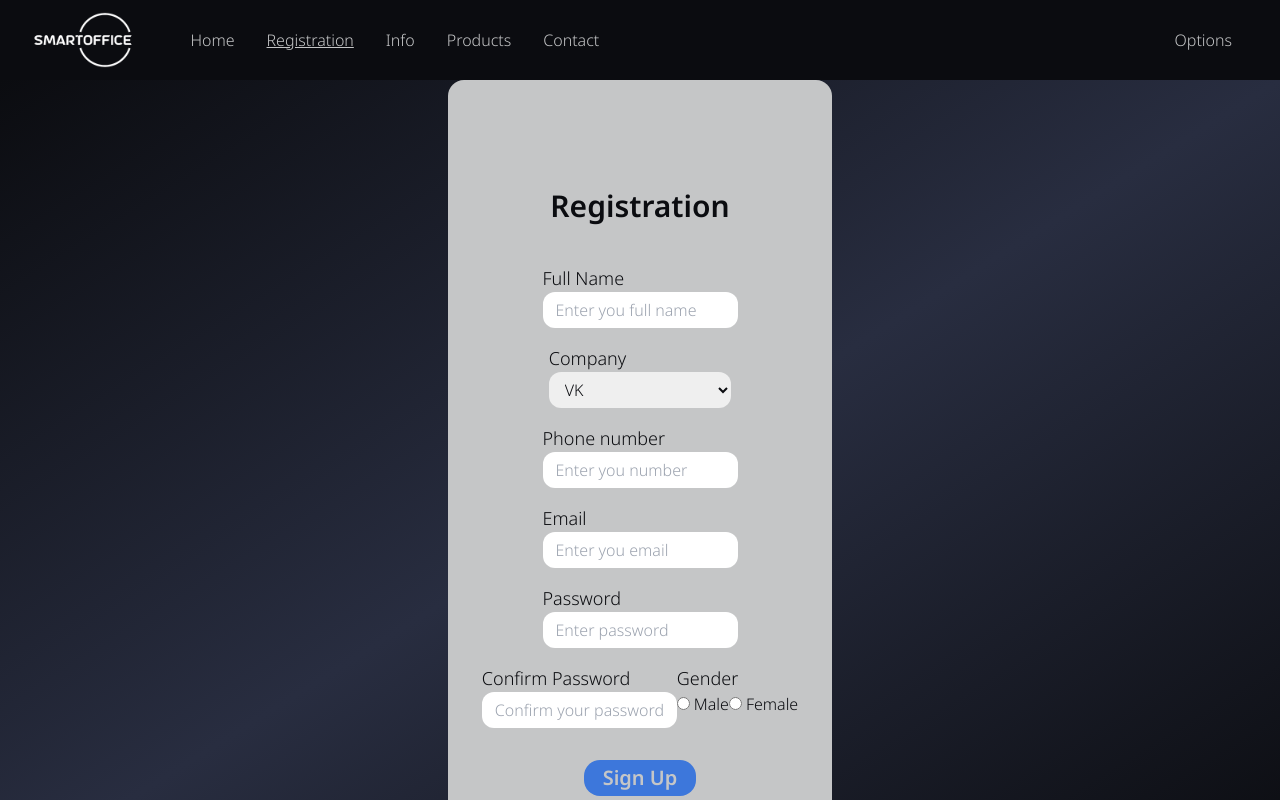
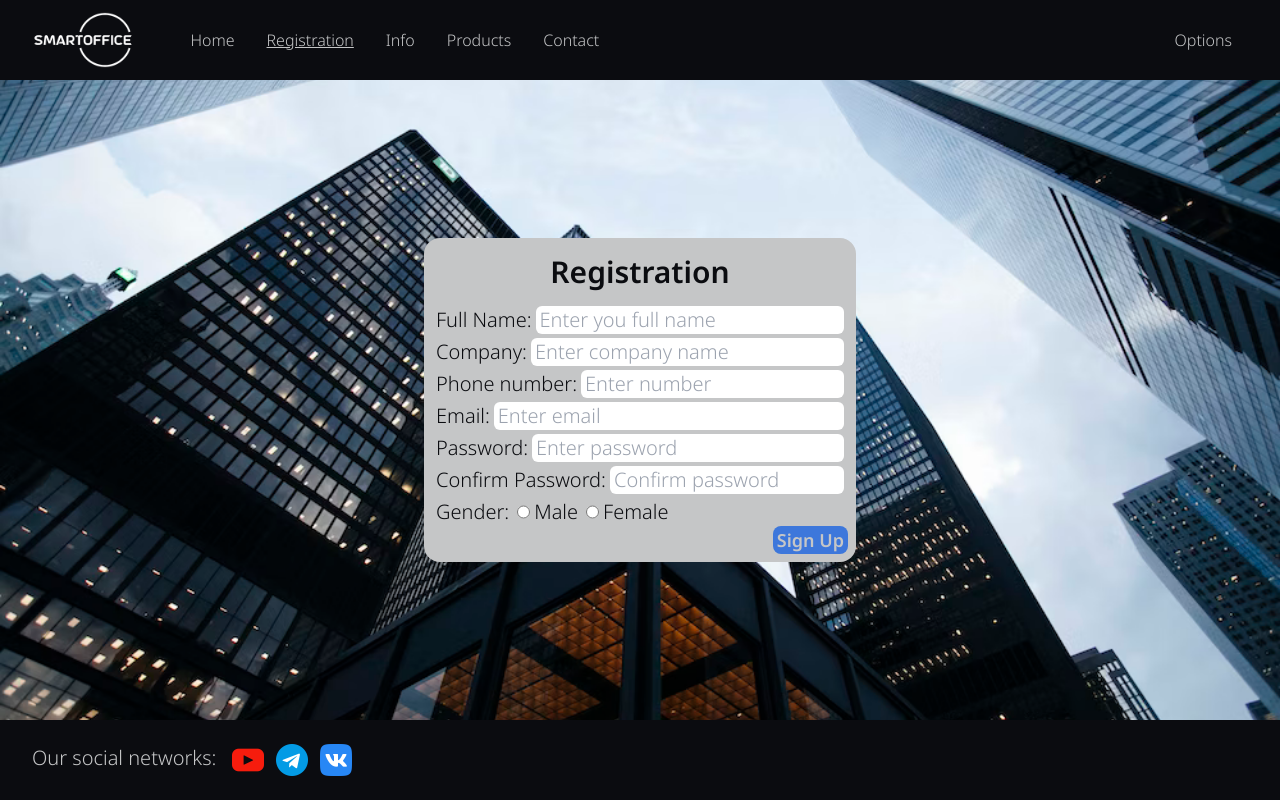
Before and after one commit to Michael2464/SmartOffice, a Vue app: page /registration in a window 1280 px wide. Shown: the top 800 px of the page. Built offline with nearby package versions, Linux system fonts and the light colour scheme.

Commit message:
Update RegPage

```diff
--- a/src/views/Home.vue
+++ b/src/views/Home.vue
@@ -2,12 +2,11 @@
   <!-- Information -->
   <div class="bg-blackCL text-whiteC">
     <!-- Image + Title -->
-    <div class="w-full h-screen bg-no-repeat bg-cover bg-center brightness-50" style="background-image: url('./public/images/skyskipers.png');">
-      <div class="flex justify-center w-full h-full bottom-0 bg-gradient-to-t from-blackCL to-35% brightness-200">
+    <div class="w-full h-[calc(100vh-160px)] mb-20 bg-no-repeat bg-cover bg-center" style="background-image: url('./public/images/skyskipers.png');">
+      <div class="flex justify-center w-full h-full bottom-0 bg-gradient-to-t from-blackCL to-20%">
         <div class="flex-col w-fit h-fit m-auto space-y-4 text-whiteC">
           <h1 class="w-fit m-auto text-8xl">SmartOffice</h1>
           <p class="w-fit m-auto text-5xl">Us is your solution!</p>
-          <p class="invisible h-32">#</p>
         </div>
       </div>
     </div>
--- a/src/views/Registration.vue
+++ b/src/views/Registration.vue
@@ -1,90 +1,99 @@
 <template>
-  <div id="customFont" class="bg-gradient-to-br from-blackC via-darkBlueC to-blackC">
+  <div
+    class="flex w-full h-[calc(100vh-160px)] bg-center bg-no-repeat bg-cover"
+    style="background-image: url('./public/images/skyskipers.png')"
+  >
+    <div class="rounded-2xl w-fit m-auto text-blackC bg-whiteC">
+      <form class="p-2" action="#">
+        <h2 class="w-fit p-2 pb-4 text-3xl font-semibold m-auto">Registration</h2>
 
-    <!-- DOESN'T WORK -->
-    <div class="bg-[url('../assets/images/skyskipers.png')] h-1/2 bg-center bg-no-repeat bg-cover"></div>
-
-    <div class="m-auto text-blackC bg-whiteC max-w-sm w-full h-[720px]
-    rounded-2xl px-4 flex justify-center items-center h-screen">
-      <form action="#">
-        <div class="text-3xl text-center font-semibold relative pt-6 pb-8
-        before:content-[] before:absolute before:left-0 before:bottom-0
-        before:h-1 before:w-12 before:bg-darkBlueC">Registration</div>
-
-        <div class="flex flex-wrap justify-center">
-
-          <div class="my-2 w-[calc(100% / 2)]">
-            <span class="font-medium text-lg">Full Name</span>
-            <input class="h-9 w-full block pl-3 border-solid border rounded-xl
-            border-b-2 outline-none border-transparent transition ease-in-out
-            duration-150 focus:border-lightBlueC valid:border-lightBlueC" type="text" placeholder="Enter you full name"
-              required>
+        <div class="text-xl px-1 space-y-1">
+          <div class="flex space-x-1">
+            <span>Full Name:</span>
+            <input
+              name="full_name"
+              class="grow rounded-md px-1"
+              type="text"
+              placeholder="Enter you full name"
+              required
+            >
           </div>
 
-          <div class="my-2 w-[calc(100% / 2)]">
-            <span class="font-medium text-lg">Company</span>
-            <select class="h-9 w-full pl-3 rounded-xl" name="Companies">
-              <option value="vk">VK</option>
-              <option value="yandex">Yandex</option>
-              <option value="coolguys">Cool Guys</option>
-            </select>
+          <div class="flex space-x-1">
+            <span>Company:</span>
+            <input
+              name="company"
+              class="grow rounded-md px-1"
+              type="text"
+              placeholder="Enter company name"
+              required
+            >
           </div>
 
-          <div class="my-2 w-[calc(100% / 2)]">
-            <span class="font-medium text-lg">Phone number</span>
-            <input class="h-9 w-full block pl-3 border-solid border rounded-xl
-            border-b-2 outline-none border-transparent transition ease-in-out
-            duration-150 focus:border-lightBlueC valid:border-lightBlueC" type="text" placeholder="Enter you number"
-              required>
+          <div class="flex space-x-1">
+            <span>Phone number:</span>
+            <input
+              name="phone_number"
+              class="grow rounded-md px-1"
+              type="text"
+              placeholder="Enter number"
+              required
+            >
           </div>
 
-          <div class="my-2 w-[calc(100% / 2)]">
-            <span class="font-medium text-lg">Email</span>
-            <input class="h-9 w-full block pl-3 border-solid border rounded-xl
-            border-b-2 outline-none border-transparent transition ease-in-out
-            duration-150 focus:border-lightBlueC valid:border-lightBlueC" type="text" placeholder="Enter you email"
-              required>
+          <div class="flex space-x-1">
+            <span>Email:</span>
+            <input
+              name="email"
+              class="grow rounded-md px-1"
+              type="text"
+              placeholder="Enter email"
+              required
+            >
           </div>
 
-          <div class="my-2 w-[calc(100% / 2)]">
-            <span class="font-medium text-lg">Password</span>
-            <input class="h-9 w-full block pl-3 border-solid border rounded-xl
-            border-b-2 outline-none border-transparent transition ease-in-out
-            duration-150 focus:border-lightBlueC valid:border-lightBlueC" type="text" placeholder="Enter password"
-              required>
+          <div class="flex space-x-1">
+            <span>Password:</span>
+            <input
+              name="password"
+              class="grow rounded-md px-1"
+              type="text"
+              placeholder="Enter password"
+              required
+            >
           </div>
 
-          <div class="my-2 w-[calc(100% / 2)]">
-            <span class="font-medium text-lg">Confirm Password</span>
-            <input class="h-9 w-full block pl-3 border-solid border rounded-xl
-            border-b-2 outline-none border-transparent transition ease-in-out
-            duration-150 focus:border-lightBlueC valid:border-lightBlueC" type="text"
-              placeholder="Confirm your password" required>
+          <div class="flex space-x-1">
+            <span>Confirm Password:</span>
+            <input
+              name="reply_password"
+              class="grow rounded-md px-1"
+              type="text"
+              placeholder="Confirm password"
+              required
+            >
           </div>
 
-          <div class="my-2 w-[calc(100% / 2)]">
-            <span class="font-medium text-lg">Gender</span>
-            <div class="flex w-2/5 justify-between">
-              <label class="flex align-center" for="">
-                <fieldset>
-                  <input class="mr-1" id="setG_male" type="radio">
-                </fieldset>
-                <span>Male</span>
-              </label>
-              <label class="flex align-center" for="">
-                <fieldset>
-                  <input class="mr-1" id="setG_female" type="radio">
-                </fieldset>
-                <span>Female</span>
-              </label>
-            </div>
+          <div class="flex space-x-2">
+            <span class="">Gender:</span>
+            <label class="flex justify-center space-x-1">
+              <input name="gender" value="male" type="radio">
+              <span>Male</span>
+            </label>
+            <label class="flex justify-center space-x-1">
+              <input name="gender" value="female" type="radio">
+              <span>Female</span>
+            </label>
           </div>
 
         </div>
 
-        <div id="customFont" class="flex aling-center justify-center">
-          <input class="w-28 h-9 mt-6 text-whiteC outline-none border-none bg-lightBlueC
-            text-xl font-semibold rounded-2xl" type="submit" value="Sign Up">
+        <div class="flex flex-row-reverse">
+          <input
+            class="px-1 rounded-lg text-lg font-semibold text-whiteC bg-lightBlueC"
+            type="submit"
+            value="Sign Up"
+          >
         </div>
 
       </form>
```
